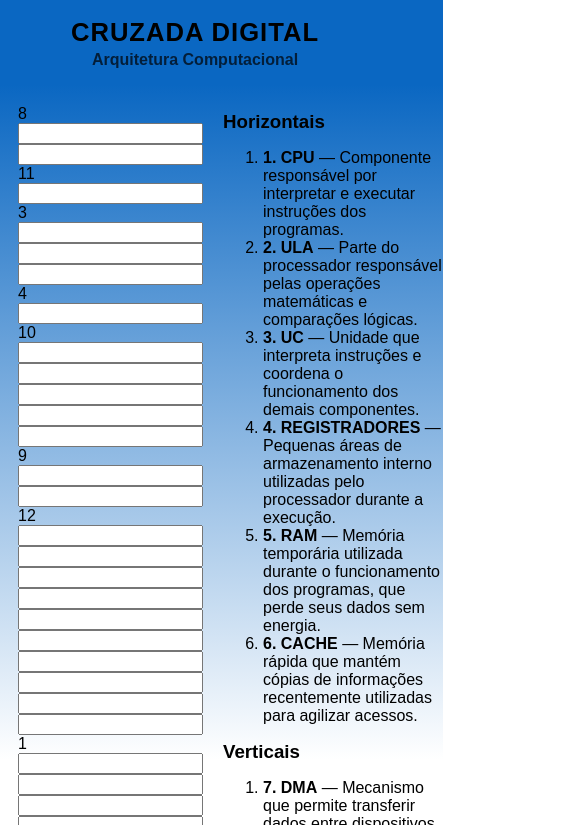
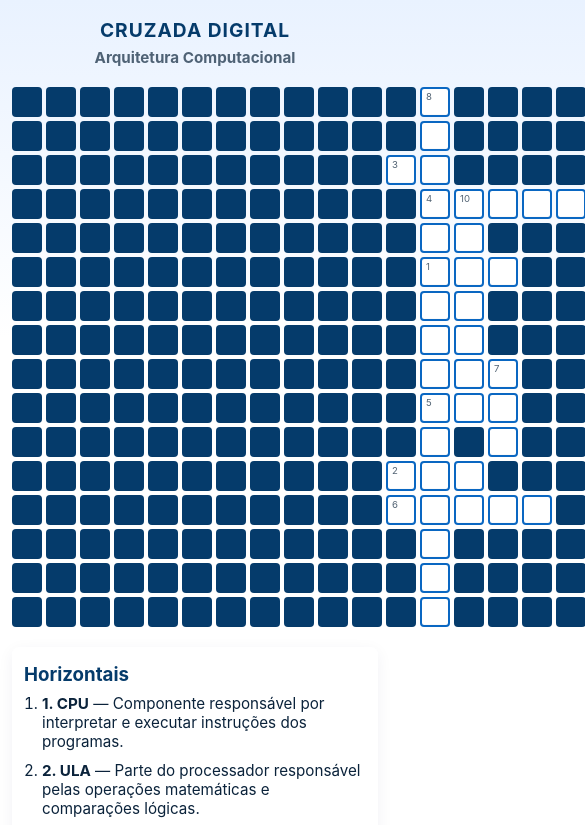
Before and after one commit to MVentura01/Cruzada-digital, a plain HTML site: page index.html in a window 390 px wide. Shown: the top 825 px of the page, 585 px wide, since content can reach past the window. Drawn offline with Linux system fonts and the light colour scheme.

Commit message:
aplicar identidade visual e responsividade

```diff
--- a/style.css
+++ b/style.css
@@ -1,36 +1,95 @@
-/* Cruzada Digital - estilo base (scaffold)
-   Commit 1: arquivo inicial, regras visuais completas virão no Commit 4.
+/* Cruzada Digital - identidade visual completa (Commit 4)
+   Regras visuais: fundo azul/ branco, tabuleiro à esquerda, pistas à direita,
+   casas brancas com borda azul, casas bloqueadas azul escuro, letras em maiúsculas pretas,
+   botões azuis com texto branco, indicação de correto/incorreto.
 */
 
 :root{
   --blue:#0a67c2;
   --dark-blue:#053b6b;
+  --bg-gradient: linear-gradient(180deg, #e9f2ff 0%, #ffffff 40%);
   --white:#ffffff;
-  --text:#000000;
+  --text:#0b233b;
+  --cell-size:38px; /* base, será reduzido em telas menores */
+  --gap:6px;
   --correct:#c8e6c9;
-  --wrong:#ffcdd2;
+  --wrong:#ffd6d6;
 }
 
+*{ box-sizing:border-box; }
 html,body{
   height:100%;
   margin:0;
-  font-family: Arial, Helvetica, sans-serif;
-  background: linear-gradient(180deg,var(--blue)10%,var(--white)90%);
+  font-family: Inter, system-ui, -apple-system, "Segoe UI", Roboto, "Helvetica Neue", Arial;
+  background:var(--bg-gradient);
   color:var(--text);
+  -webkit-font-smoothing:antialiased;
 }
 
-.site-header{ text-align:center; padding:18px 12px; }
-.site-header h1{ margin:0; font-size:1.6rem; letter-spacing:1px; }
-.site-header h2{ margin:4px 0 0; font-size:1rem; color:rgba(0,0,0,0.7); }
+.site-header{
+  text-align:center;
+  padding:18px 12px 8px;
+}
+.site-header h1{
+  margin:0; font-size:1.6rem; letter-spacing:1px; color:var(--dark-blue);
+}
+.site-header h2{ margin:6px 0 0; font-size:0.95rem; color:rgba(11,35,59,0.7); }
 
-.app-main{ display:flex; gap:20px; padding:18px; align-items:flex-start; }
+.app-main{
+  display:flex; gap:20px; padding:18px; align-items:flex-start; max-width:1200px; margin:0 auto;
+}
 .board-area{ flex:1 1 60%; }
 .clues-area{ width:320px; }
 
-.controls{ display:flex; justify-content:space-between; align-items:center; padding:12px 18px; }
-.btn{ background:var(--blue); color:var(--white); border:none; padding:10px 14px; border-radius:6px; cursor:pointer; }
+/* Board layout: rows of cells */
+#board{ display:flex; flex-direction:column; gap:4px; background:transparent; }
+.board-row{ display:flex; gap:4px; }
+.cell{ width:var(--cell-size); height:var(--cell-size); position:relative; display:flex; align-items:center; justify-content:center; }
 
-/* placeholder for the board grid; full styles applied in Commit 4 */
-#board{ min-height:360px; background:transparent; }
+/* Blocked cell */
+.cell.block{ background:var(--dark-blue); border-radius:4px; }
 
-.clues h3{ margin:6px 0; }
+/* Input cell */
+.input-cell{ background:var(--white); border:2px solid var(--blue); border-radius:4px; }
+.input-cell input{ width:100%; height:100%; border:0; text-align:center; font-weight:700; font-size:1rem; text-transform:uppercase; color:#000; background:transparent; outline:none; }
+.input-cell input::placeholder{ color:transparent; }
+.input-cell:focus-within{ box-shadow:0 0 0 3px rgba(10,103,194,0.12); }
+
+/* Cell number in the corner */
+.cell-number{ position:absolute; top:2px; left:4px; font-size:0.6rem; color:rgba(11,35,59,0.7); }
+
+/* Pistas styling */
+.clues-area{ background:rgba(255,255,255,0.9); padding:12px; border-radius:8px; box-shadow:0 4px 16px rgba(12,35,80,0.06); }
+.clues{ margin-bottom:12px; }
+.clues h3{ margin:4px 0 8px; color:var(--dark-blue); }
+.clues ol{ padding-left:18px; margin:0; max-height:360px; overflow:auto; }
+.clues li{ margin-bottom:10px; font-size:0.95rem; }
+
+/* Controls */
+.controls{ display:flex; justify-content:space-between; align-items:center; padding:12px 18px; max-width:1200px; margin:12px auto 24px; }
+.buttons{ display:flex; gap:10px; }
+.btn{ background:var(--blue); color:var(--white); border:none; padding:10px 14px; border-radius:8px; cursor:pointer; font-weight:600; }
+.btn:active{ transform:translateY(1px); }
+
+.status{ color:var(--dark-blue); font-weight:600; }
+
+/* Correct / wrong states (applied to .input-cell) */
+.input-cell.correct{ background:var(--correct); border-color:darkgreen; }
+.input-cell.wrong{ background:var(--wrong); border-color:darkred; }
+.input-cell.correct input{ background:transparent; }
+
+/* Responsive adjustments */
+@media (max-width:1000px){
+  .app-main{ flex-direction:column; padding:12px; }
+  .clues-area{ width:100%; order:2; }
+  .board-area{ order:1; }
+}
+
+@media (max-width:600px){
+  :root{ --cell-size:30px; }
+  .clues ol{ max-height:240px; }
+  .site-header h1{ font-size:1.2rem; }
+}
+
+/* Small tweaks to make grid look tighter */
+.board-row .cell{ box-shadow:inset 0 -1px 0 rgba(0,0,0,0.02); }
```
